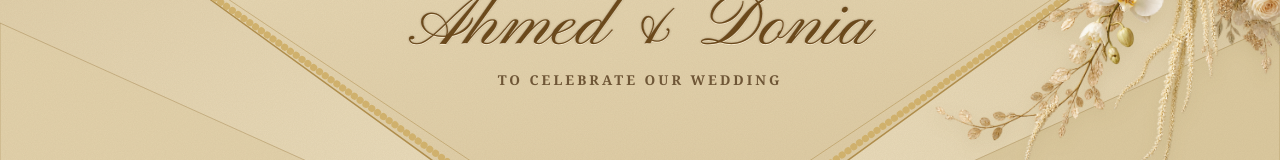
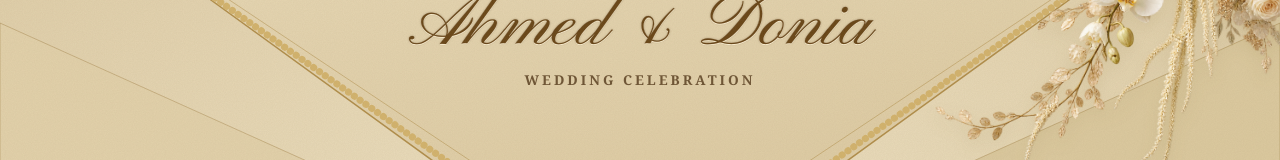
Before and after one commit to FaridaElselmy/ahmed-donia-wedding, a website: page index.html in a window 1280 px wide. Shown: the part 153-313 px from the top of the page. Drawn offline with Linux system fonts and the light colour scheme; a web font is replaced by a local one.

Commit message:
index edit

```diff
--- a/index.html
+++ b/index.html
@@ -126,7 +126,7 @@ footer{text-align:center;padding:3.6rem 1rem 0}
         <polyline points="0,0 50,97 100,0" stroke="#d3b36d" stroke-width="7" stroke-dasharray="0.1 7" stroke-linecap="round"/>
         <polyline points="0,0 50,92 100,0" stroke="#b08d4a" stroke-opacity=".5" stroke-width="1"/>
       </svg>
-      <div class="txt"><p class="eb">We would like to invite you</p><p class="names">Ahmed &amp; Donia</p><p class="eb wedding-line">to celebrate our wedding</p></div>
+      <div class="txt"><p class="eb">We would like to invite you</p><p class="names">Ahmed &amp; Donia</p><p class="eb wedding-line">Wedding Celebration</p></div>
       <button class="seal" id="seal" aria-label="Open the invitation">
         <svg viewBox="0 0 90 112" aria-hidden="true"><defs><radialGradient id="sg" cx="40%" cy="35%" r="75%"><stop offset="0" stop-color="#fffaf0"/><stop offset=".7" stop-color="#eadfc6"/><stop offset="1" stop-color="#cdb98c"/></radialGradient></defs>
         <ellipse cx="45" cy="56" rx="40" ry="51" fill="url(#sg)"/>
```
